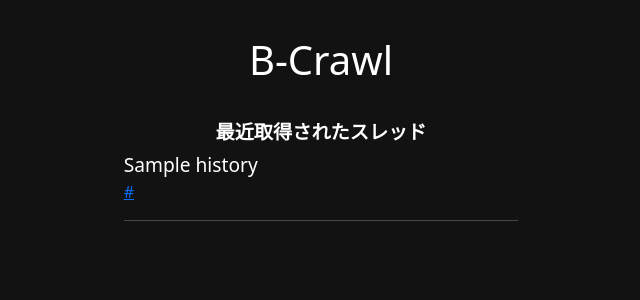
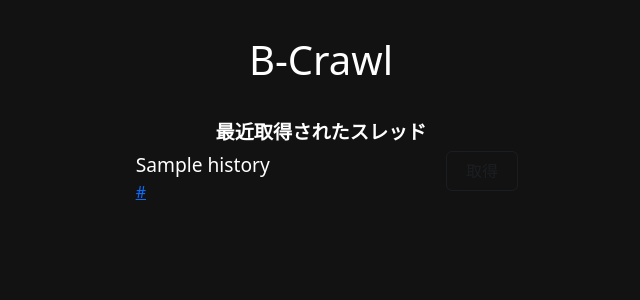
Before and after one commit to Ryohei-J/b-crawl, a Django app: page /history/ in a window 1280 px wide. Shown: the top 300 px of the page, without its empty margins (319-959 px from the left). Run offline with Django 4.2, Linux system fonts and the light colour scheme; tables that the repository leaves empty hold one stand-in row (values such as "Sample post"); some libraries are stand-ins or nearby versions.

Commit message:
履歴画面の取得機能を実装中

```diff
--- a/b_crawl/templates/b_crawl/history.html
+++ b/b_crawl/templates/b_crawl/history.html
@@ -21,15 +21,23 @@
             <h1>B-Crawl</h1>
             <h2>最近取得されたスレッド</h2>
         </div>
-        <div class="col-md-4 offset-md-4">
-            <ul>
-                {% for data in history_data reversed %}
-                <li class="title">{{ data.title }}</li>
-                <li class="url"><a href="{{ data.url }}">{{ data.url }}</a></li>
-                <hr>
-                {% endfor %}
-            </ul>
+        {% for data in history_data reversed %}
+        <div class="col-md-4 offset-md-4 container">
+            <div class="left-container">
+                <ul>
+                    <li class="title">{{ data.title }}</li>
+                    <li class="url"><a href="{{ data.url }}">{{ data.url }}</a></li>
+                </ul>
+            </div>
+            <div class="right-container button-container">
+                <button type=“button” onclick="" class="btn custom-component" disabled>
+                    取得
+                </button>
+            </div>
+            <hr>
         </div>
+        {% endfor %}
+    </div>
     </div>
 </body>
 
--- a/static/styles.css
+++ b/static/styles.css
@@ -97,3 +97,22 @@ ul {
     margin: 0;
     padding: 0 16px;
 }
+
+.container {
+    display: flex;
+    margin-bottom: 12px;
+}
+
+.left-container {
+    width: 80%
+}
+
+.right-container {
+    width: 20%
+}
+
+.button-container {
+    display: flex;
+    justify-content: center;
+    align-items: center;
+}
```
Also changed, not shown: b_crawl/static/styles.css (+19 -0 lines).
